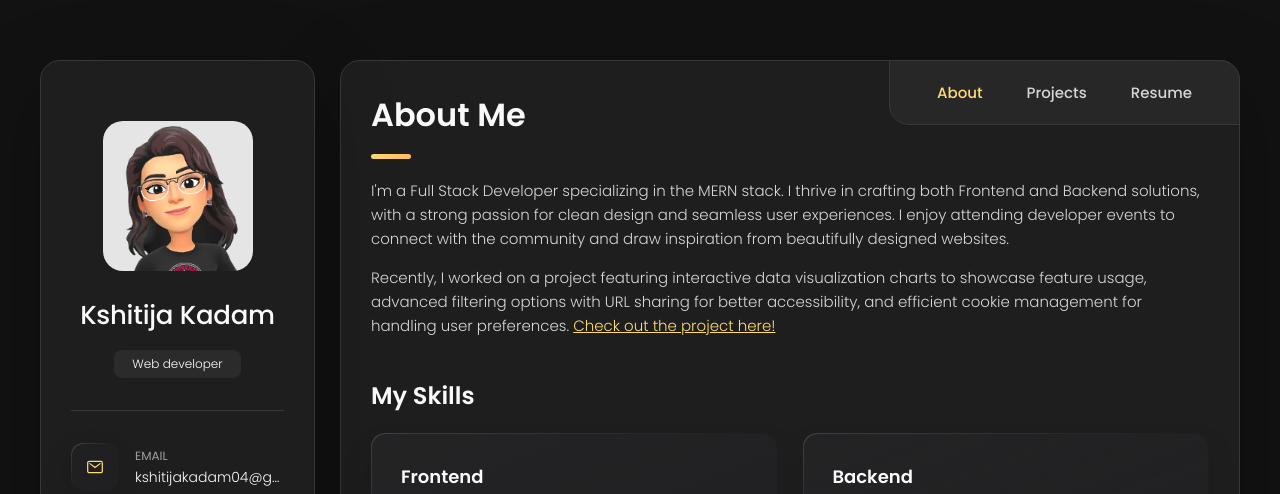
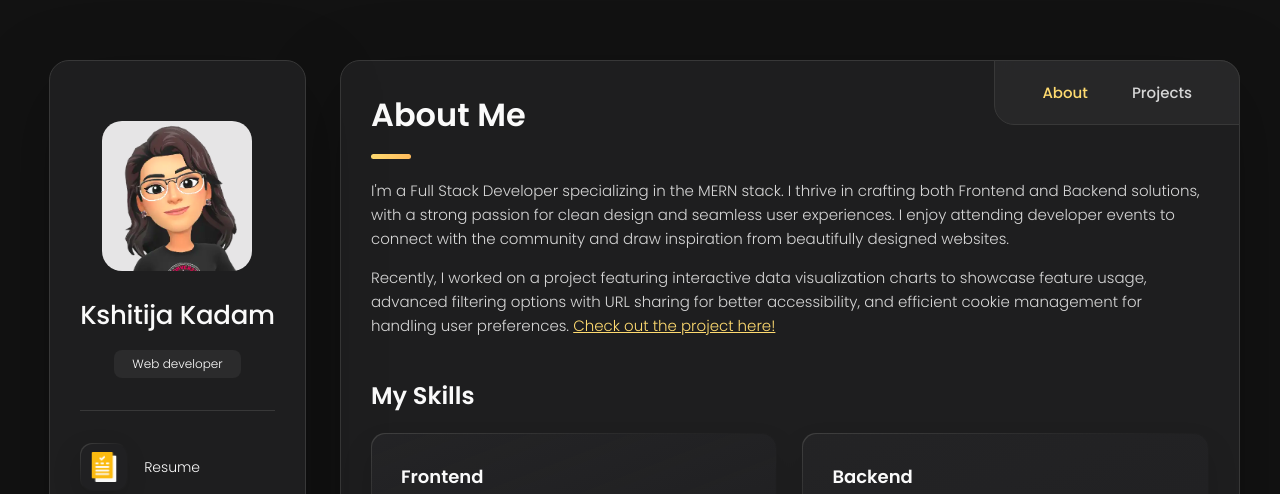
Before and after one commit to Xitija/Xitija.github.io, a plain HTML site: page index.html in a window 1280 px wide. Shown: the top 494 px of the page. Drawn offline with nearby package versions, Linux system fonts and the light colour scheme.

Commit message:
feat : added resume and removed toggle

```diff
--- a/assets/js/script.js
+++ b/assets/js/script.js
@@ -12,7 +12,7 @@
 const sidebarBtn = document.querySelector("[data-sidebar-btn]");
 
 // sidebar toggle functionality for mobile
-sidebarBtn.addEventListener("click", function () { elementToggleFunc(sidebar); });
+// sidebarBtn.addEventListener("click", function () { elementToggleFunc(sidebar); });
 
 
 
--- a/index.html
+++ b/index.html
@@ -51,7 +51,7 @@
       - #SIDEBAR
     -->
 
-      <aside class="sidebar" data-sidebar>
+      <aside class="sidebar active" data-sidebar>
         <div class="sidebar-info">
           <figure class="avatar-box">
             <img
@@ -68,11 +68,11 @@
             <p class="title">Web developer</p>
           </div>
 
-          <button class="info_more-btn" data-sidebar-btn>
+          <!-- <button class="info_more-btn" data-sidebar-btn>
             <span>Show Contacts</span>
 
             <ion-icon name="chevron-down"></ion-icon>
-          </button>
+          </button> -->
         </div>
 
         <div class="sidebar-info_more">
@@ -81,14 +81,28 @@
           <ul class="contacts-list">
             <li class="contact-item">
               <div class="icon-box">
-                <ion-icon name="mail-outline"></ion-icon>
+                <!-- <ion-icon name="mail-outline"></ion-icon> -->
+                <a
+                  href="https://drive.google.com/file/d/1mLxQh2BM88vuu9O_Sc6_btDAOfXVPtVw/view?usp=drive_link"
+                  target="_blank"
+                  class="contact-link"
+                >
+                  <img
+                    src="./assets/images/resume.png"
+                    alt="Resume"
+                    width="30"
+                  />
+                </a>
               </div>
 
               <div class="contact-info">
-                <p class="contact-title">Email</p>
-
-                <a href="mailto:kshitijakadam04@gmail.com" class="contact-link"
-                  >kshitijakadam04@gmail.com</a
+                <!-- <p class="contact-title">Email</p> -->
+
+                <a
+                  href="https://drive.google.com/file/d/1mLxQh2BM88vuu9O_Sc6_btDAOfXVPtVw/view?usp=drive_link"
+                  target="_blank"
+                  class="contact-link"
+                  >Resume</a
                 >
               </div>
             </li>
@@ -149,7 +163,7 @@
               <button class="navbar-link" data-nav-link>Projects</button>
             </li>
 
-            <li class="navbar-item">
+            <!-- <li class="navbar-item">
               <button
                 class="navbar-link"
                 data-nav-link
@@ -159,7 +173,7 @@
               >
                 Resume
               </button>
-            </li>
+            </li> -->
 
             <!-- <li class="navbar-item">
               <button class="navbar-link" data-nav-link>Blog</button>
@@ -199,7 +213,8 @@
                   color: var(--orange-yellow-crayola);
                   text-decoration: underline;
                 "
-                href="https://xitija-analytics-dashboard.netlify.app/" target="_blank"
+                href="https://xitija-analytics-dashboard.netlify.app/"
+                target="_blank"
                 >Check out the project here!</a
               >
             </p>
@@ -2006,6 +2021,7 @@
         - #RESUME
       -->
 
+        <!--
         <article class="resume" data-page="resume">
           <header>
             <h2 class="h2 article-title">
@@ -2016,7 +2032,7 @@
               >
             </h2>
           </header>
-          <!--
+
 
           <section class="timeline">
             <div class="title-wrapper">
@@ -2115,8 +2131,8 @@
                 </p>
               </li>
             </ol>
-          </section> -->
-        </article>
+          </section>
+        </article> -->
 
         <!--
         - #BLOG
```
Also changed, not shown: assets/images/resume.png (added).
